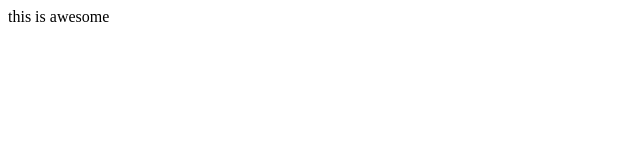
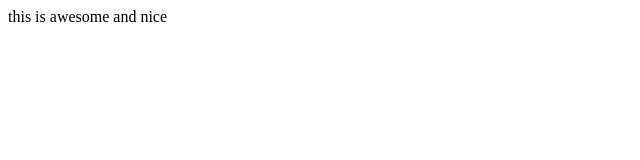
Before and after one commit to fadsongraphics/goboy, a plain HTML site: page index.html in a window 1280 px wide. Shown: the full height of the page, 0-640 px from the left. Drawn offline with Linux system fonts and the light colour scheme.

Commit message:
Update index.html

```diff
--- a/index.html
+++ b/index.html
@@ -2,6 +2,7 @@
 
 <body>
     this is awesome
+    and nice
 </body>
 
 </html>
```
